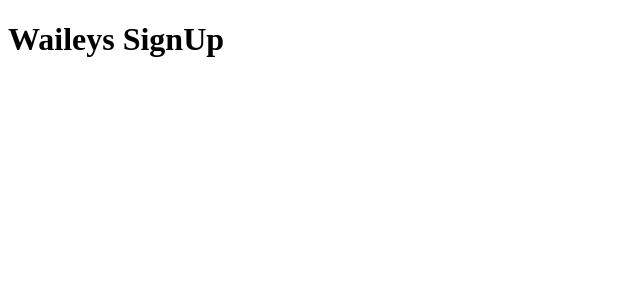
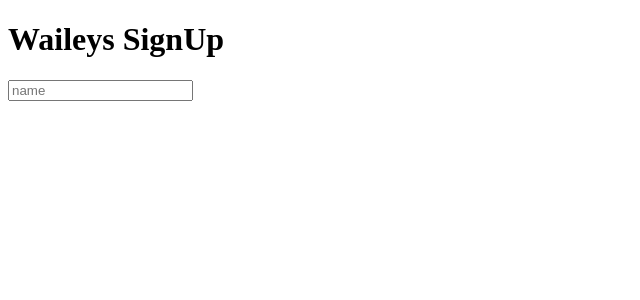
Before and after one commit to rocknswimmer/GroceryList, a React app: page / in a window 1280 px wide. Shown: the top 300 px of the page, without its empty margins (0-640 px from the left). Built offline with nearby package versions, Linux system fonts and the light colour scheme.

Commit message:
basic form started

```diff
--- a/src/App.jsx
+++ b/src/App.jsx
@@ -1,10 +1,12 @@
 import React from 'react';
+import IntForm from './Form.jsx';
 
 function App() {
 
   return (
     <div>
       <h1>Waileys SignUp</h1>
+      <IntForm />
     </div>
   )
 }
--- /dev/null
+++ b/src/Form.jsx
@@ -0,0 +1,12 @@
+import React from 'react';
+
+function IntForm() {
+
+  return (
+    <div>
+      <input placeholder="name"></input>
+    </div>
+  )
+}
+
+export default IntForm;
```
